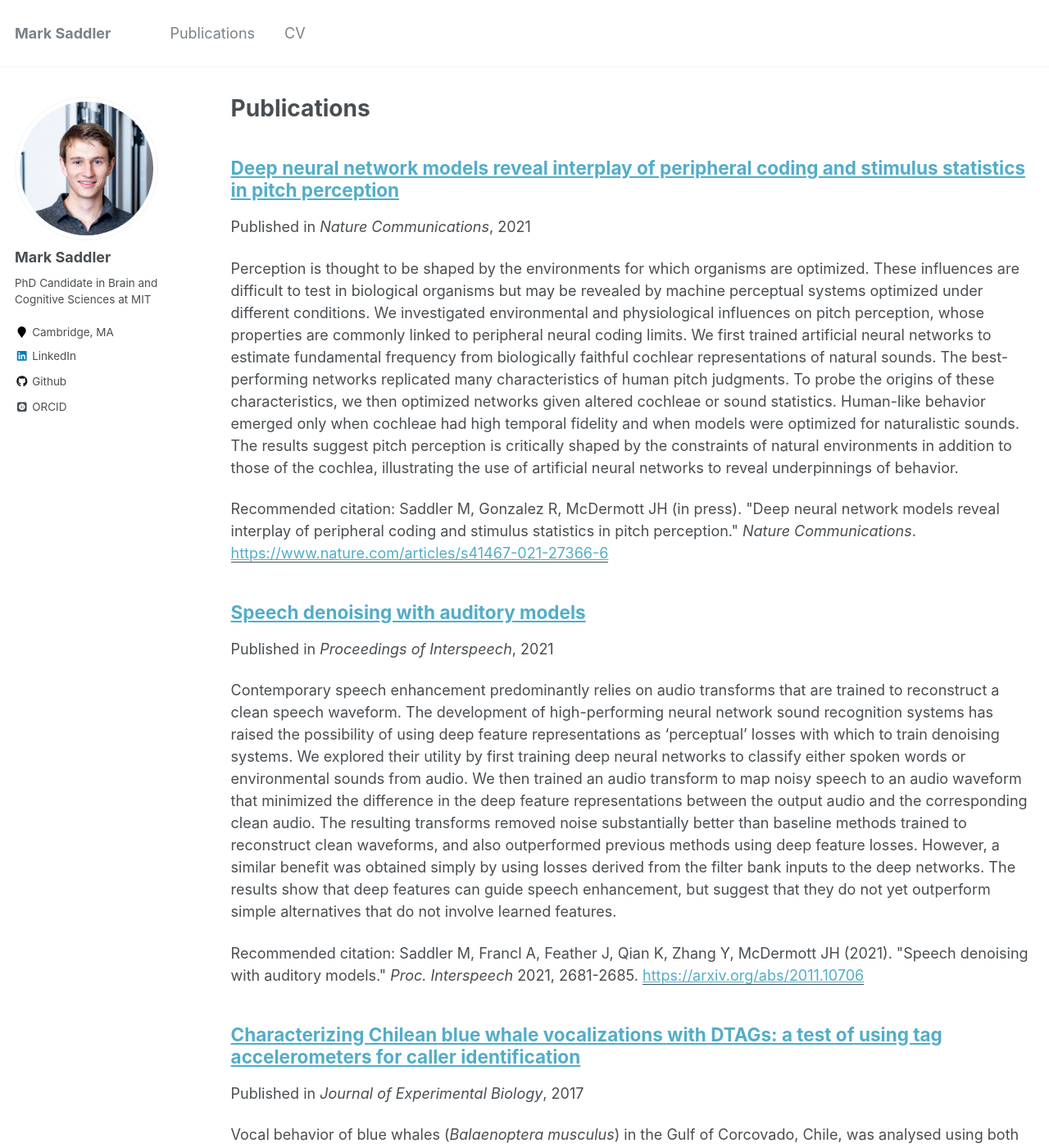
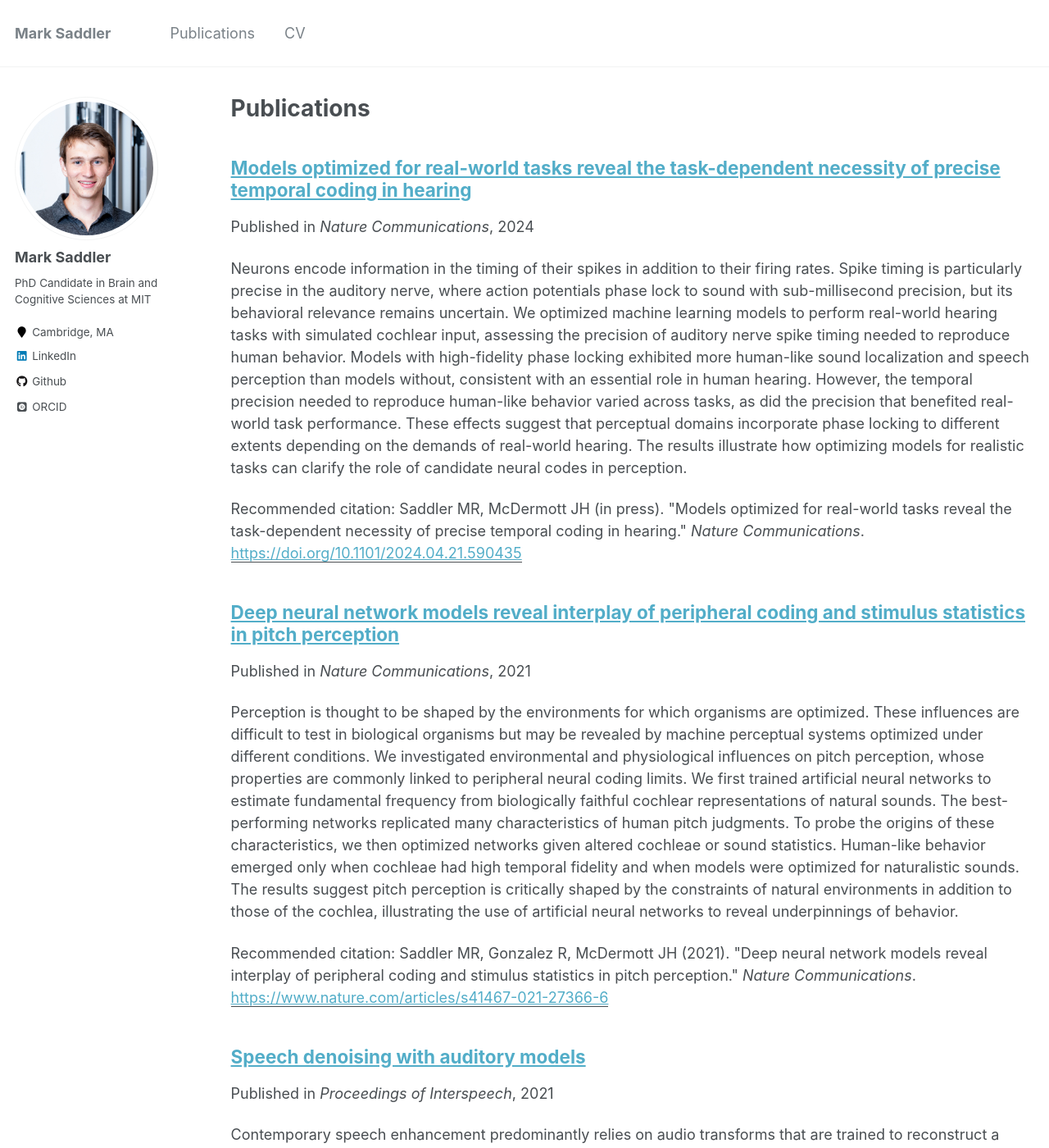
Before and after one commit to msaddler/msaddler.github.io, a Jekyll site: the page built from _pages/publications.md, in a window 1280 px wide and 1400 px high. Shown: the whole window at 82% size. Built offline with Jekyll 4.4.1, drawn with Linux system fonts in a browser that asks for light colours; some web fonts are replaced.

Commit message:
adding dtu postdoc and in-press ncomm paper

```diff
--- a/_publications/2021-12-31_saddler_et_al_ncomm.md
+++ b/_publications/2021-12-31_saddler_et_al_ncomm.md
@@ -6,6 +6,6 @@ excerpt: 'Perception is thought to be shaped by the environments for which organ
 date: 2021-12-31
 venue: 'Nature Communications'
 paperurl: 'https://www.nature.com/articles/s41467-021-27366-6'
-citation: 'Saddler M, Gonzalez R, McDermott JH (in press). &quot;Deep neural network models reveal interplay of peripheral coding and stimulus statistics in pitch perception.&quot; <i>Nature Communications</i>.'
+citation: 'Saddler MR, Gonzalez R, McDermott JH (2021). &quot;Deep neural network models reveal interplay of peripheral coding and stimulus statistics in pitch perception.&quot; <i>Nature Communications</i>.'
 ---
-[Download PDF](https://www.nature.com/articles/s41467-021-27366-6.pdf). Saddler M and Gonzalez R are co-first authors.
+[Download PDF](https://www.nature.com/articles/s41467-021-27366-6.pdf).
--- /dev/null
+++ b/_publications/2024-12-31_saddler_et_al_ncomm.md
@@ -0,0 +1,11 @@
+---
+title: "Models optimized for real-world tasks reveal the task-dependent necessity of precise temporal coding in hearing"
+collection: publications
+permalink: /publication/2024-12-31_saddler_et_al_ncomm
+excerpt: 'Neurons encode information in the timing of their spikes in addition to their firing rates. Spike timing is particularly precise in the auditory nerve, where action potentials phase lock to sound with sub-millisecond precision, but its behavioral relevance remains uncertain. We optimized machine learning models to perform real-world hearing tasks with simulated cochlear input, assessing the precision of auditory nerve spike timing needed to reproduce human behavior. Models with high-fidelity phase locking exhibited more human-like sound localization and speech perception than models without, consistent with an essential role in human hearing. However, the temporal precision needed to reproduce human-like behavior varied across tasks, as did the precision that benefited real-world task performance. These effects suggest that perceptual domains incorporate phase locking to different extents depending on the demands of real-world hearing. The results illustrate how optimizing models for realistic tasks can clarify the role of candidate neural codes in perception.'
+date: 2024-12-31
+venue: 'Nature Communications'
+paperurl: 'https://doi.org/10.1101/2024.04.21.590435'
+citation: 'Saddler MR, McDermott JH (in press). &quot;Models optimized for real-world tasks reveal the task-dependent necessity of precise temporal coding in hearing.&quot; <i>Nature Communications</i>.'
+---
+[Download PDF](https://www.biorxiv.org/content/10.1101/2024.04.21.590435v2.full.pdf).
```
Also changed, not shown: _pages/about.md (+6 -8 lines), 1 other file.
